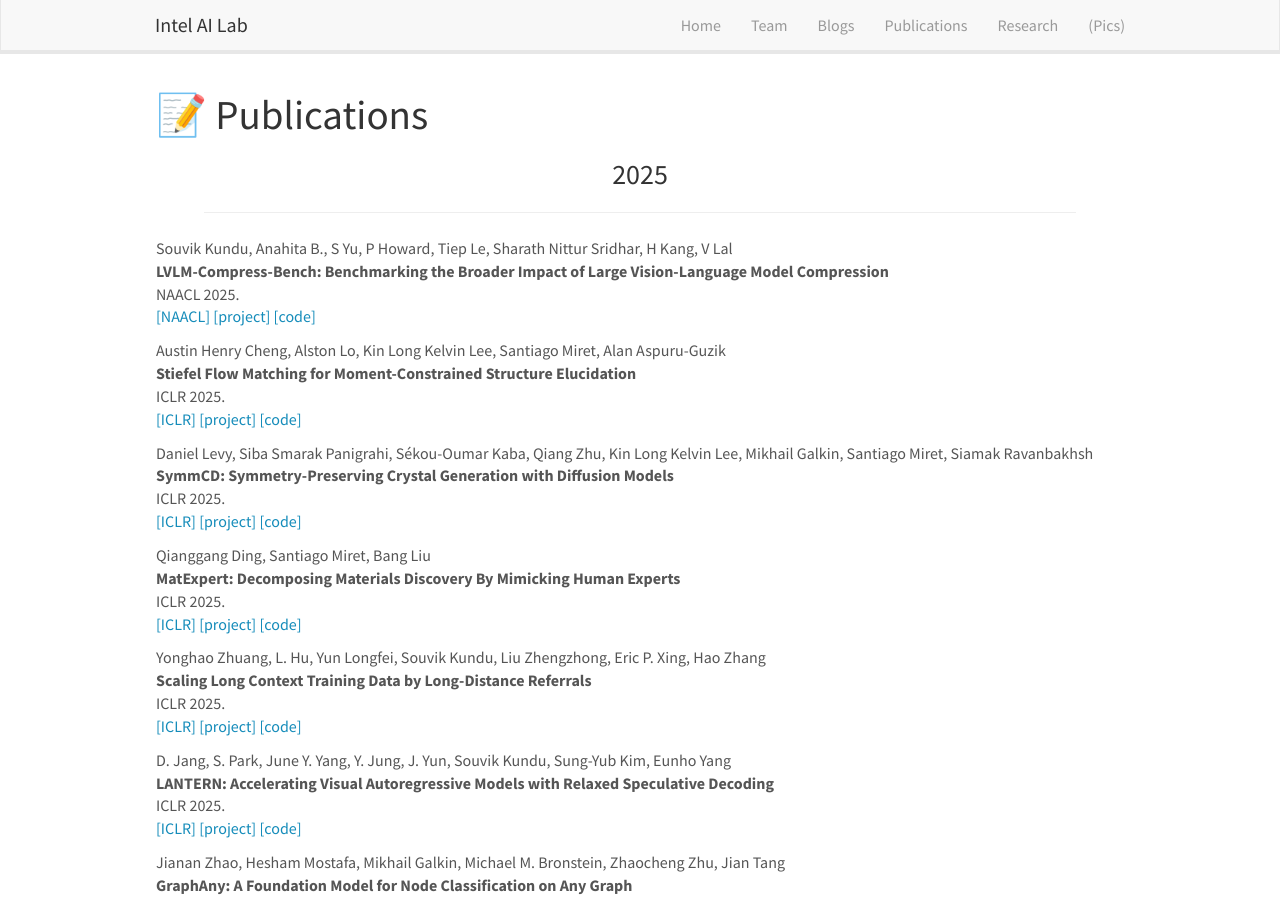
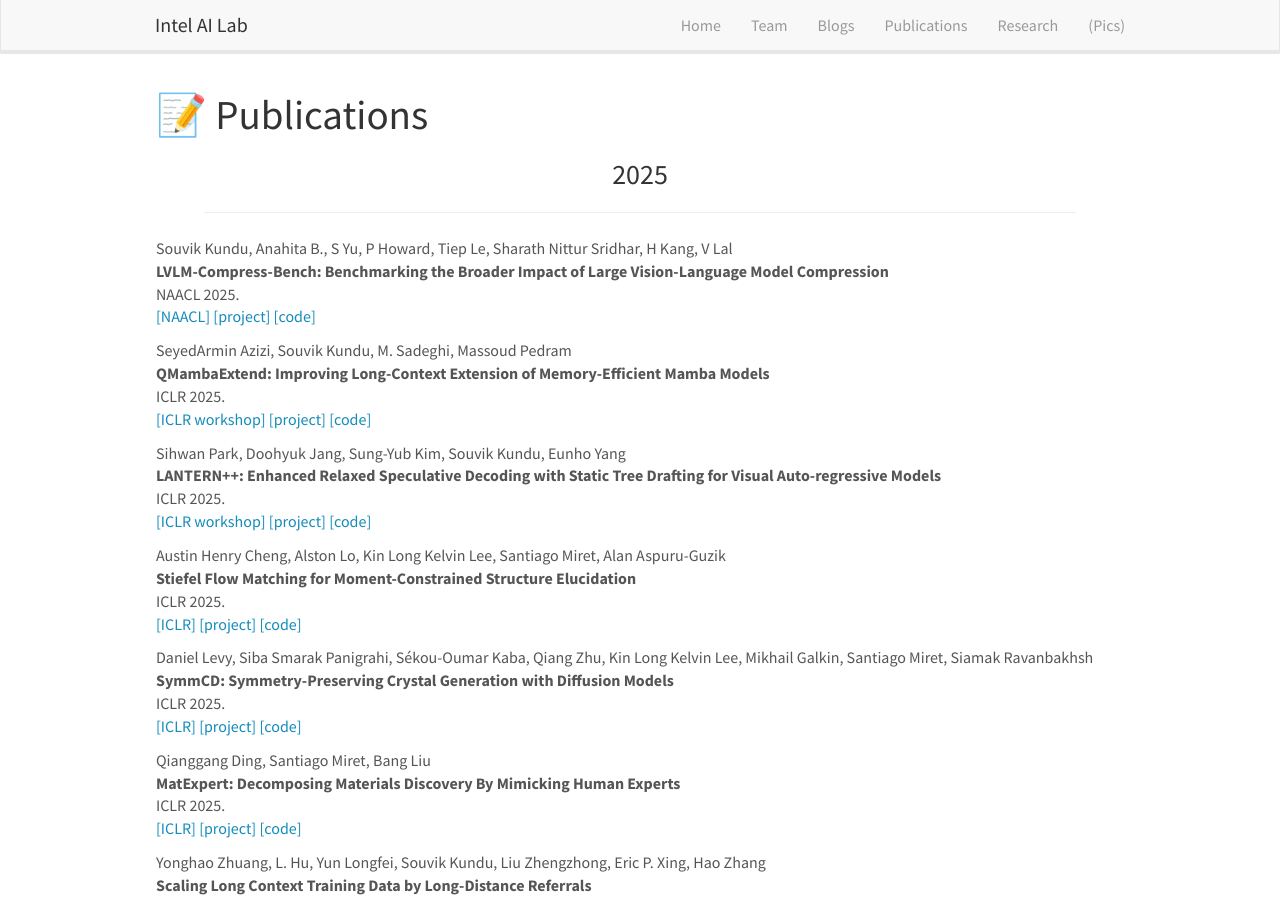
Before and after one commit to intelailabpage/intelailabpage.github.io, a Jekyll site: the page built from _pages/publications.md, in a window 1280 px wide and 900 px high. Built offline with Jekyll 4.4.1, drawn with Linux system fonts in a browser that asks for light colours; nearby versions of some CDN libraries.

Commit message:
Update publist.yml

```diff
--- a/_data/publist.yml
+++ b/_data/publist.yml
@@ -14,6 +14,41 @@
   code:
     display: code
     url:
+
+- address: Singapore
+  title: "QMambaExtend: Improving Long-Context Extension of Memory-Efficient Mamba Models"
+  author: SeyedArmin Azizi, Souvik Kundu, M. Sadeghi, Massoud Pedram
+  link:
+    display: ICLR workshop
+    url:
+  ref: AziziICLR2025
+  venue: ICLR
+  year: '2025'
+  pub_type: conference
+  project:
+    display: project
+    url:
+  code:
+    display: code
+    url:
+
+- address: Singapore
+  title: "LANTERN++: Enhanced Relaxed Speculative Decoding with Static Tree Drafting for Visual Auto-regressive Models"
+  author: Sihwan Park, Doohyuk Jang, Sung-Yub Kim, Souvik Kundu, Eunho Yang
+  link:
+    display: ICLR workshop
+    url:
+  ref: ParkICLR2025
+  venue: ICLR
+  year: '2025'
+  pub_type: conference
+  project:
+    display: project
+    url:
+  code:
+    display: code
+    url:
+
 
 - address: Singapore
   title: "Stiefel Flow Matching for Moment-Constrained Structure Elucidation"
@@ -133,6 +168,9 @@
   code:
     display: code
     url:
+
+
+
 
 - address: AZ
   title: "MaskVD: Region Masking for Efficient Video Object Detection"
```
